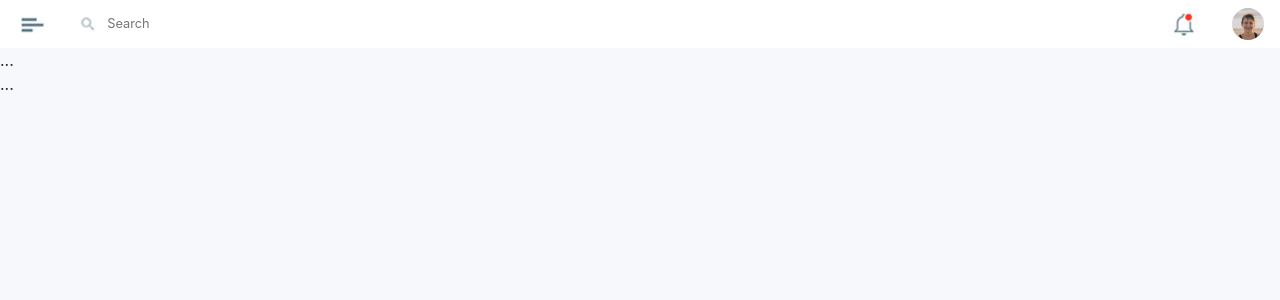
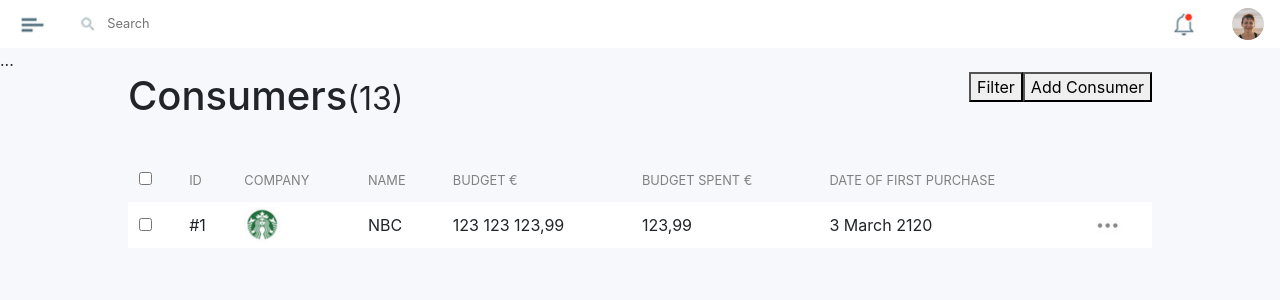
Before and after one commit to iorrah/mission-2120, a React (Create React App) app: page / in a window 1280 px wide. Shown: the top 300 px of the page. Built offline with nearby package versions, Linux system fonts and the light colour scheme.

Commit message:
Add initial main page structure and styling

```diff
--- a/src/App.jsx
+++ b/src/App.jsx
@@ -6,9 +6,74 @@ const App = function() {
     <div className="App">
       <Header />
 
-      <div className="sidebar">...</div>
+      <main className="main">
+        <aside className="sidebar">...</aside>
 
-      <main className="main">...</main>
+        <div className="main__container">
+          <div className="main__delimiter">
+            <div className="main__header">
+              <h1 className="main__title">
+                Consumers
+                <small className="main__counter">(13)</small>
+              </h1>
+
+              <div className="main__actions">
+                <button>Filter</button>
+                <button>Add Consumer</button>
+              </div>
+            </div>
+
+            <table className="main__table">
+              <thead>
+                <tr className="main__table-header-row">
+                  <th>
+                    <input type="checkbox" className="main__checkbox" />
+                  </th>
+
+                  <th>ID</th>
+                  <th>COMPANY</th>
+                  <th>NAME</th>
+                  <th>BUDGET €</th>
+                  <th>BUDGET SPENT €</th>
+                  <th>DATE OF FIRST PURCHASE</th>
+                  <th>&nbsp;</th>
+                </tr>
+              </thead>
+
+              <tbody className="main__table-body">
+                <tr className="main__table-row">
+                  <td>
+                    <input type="checkbox" className="main__checkbox" />
+                  </td>
+
+                  <td>#1</td>
+
+                  <td>
+                    <img
+                      src="img/logo-1.png"
+                      className="main__row-logo"
+                      alt="Company Logo"
+                    />
+                  </td>
+
+                  <td>NBC</td>
+                  <td>123 123 123,99</td>
+                  <td>123,99</td>
+                  <td>3 March 2120</td>
+
+                  <td>
+                    <img
+                      src="img/icon-8.png"
+                      className="main__row-action"
+                      alt="Further actions"
+                    />
+                  </td>
+                </tr>
+              </tbody>
+            </table>
+          </div>
+        </div>
+      </main>
     </div>
   );
 };
--- /dev/null
+++ b/src/_style.scss
@@ -0,0 +1,50 @@
+.App {
+  display: block;
+  position: relative;
+}
+
+.main__delimiter {
+  width: 1024px;
+  margin: 0 auto;
+}
+
+.main__header {
+  display: flex;
+  justify-content: space-between;
+  margin: 0 0 2rem;
+}
+
+.main__table {
+  width: 100%;
+}
+
+.main__table-body {
+  background-color: $white;
+}
+
+.main__table-header-row > th {
+  padding: 0.7rem 0.7rem;
+  font-weight: normal;
+  font-size: 0.8rem;
+  color: gray;
+}
+
+.main__checkbox {
+  font-size: 1.3rem;
+}
+
+.main__table-row {
+  cursor: pointer;
+}
+
+.main__table-row > td {
+  padding: 0.3rem 0.7rem;
+}
+
+.main__row-logo {
+  width: 2.3rem;
+}
+
+.main__row-action {
+  width: 1.6rem;
+}
--- a/src/index.scss
+++ b/src/index.scss
@@ -1,3 +1,7 @@
+// Global
 @import "./styles/variables";
 @import "./styles/body";
+
+// Partials
+@import "./style.scss";
 @import "./components/Header/style.scss";
```
Also changed, not shown: public/img/icon-8.png (added), public/img/logo-1.png (added).
